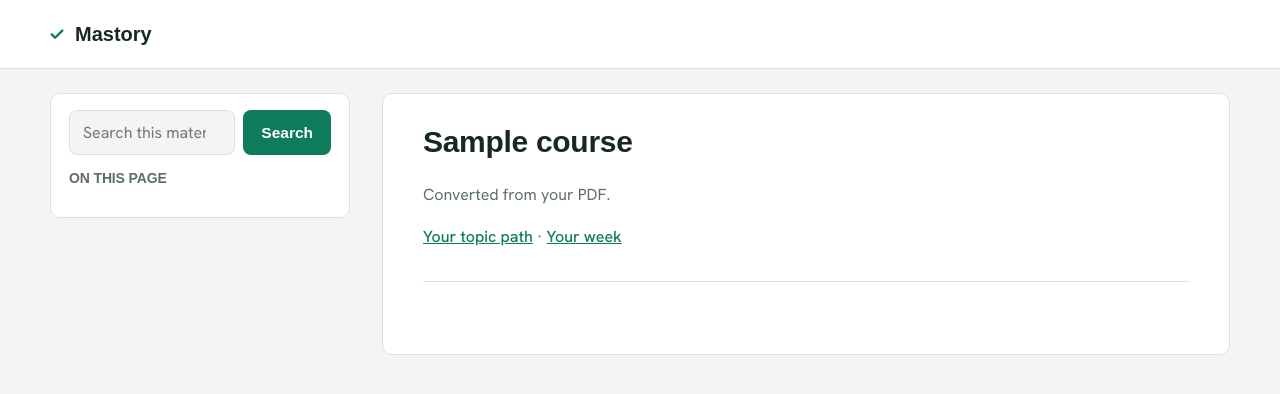
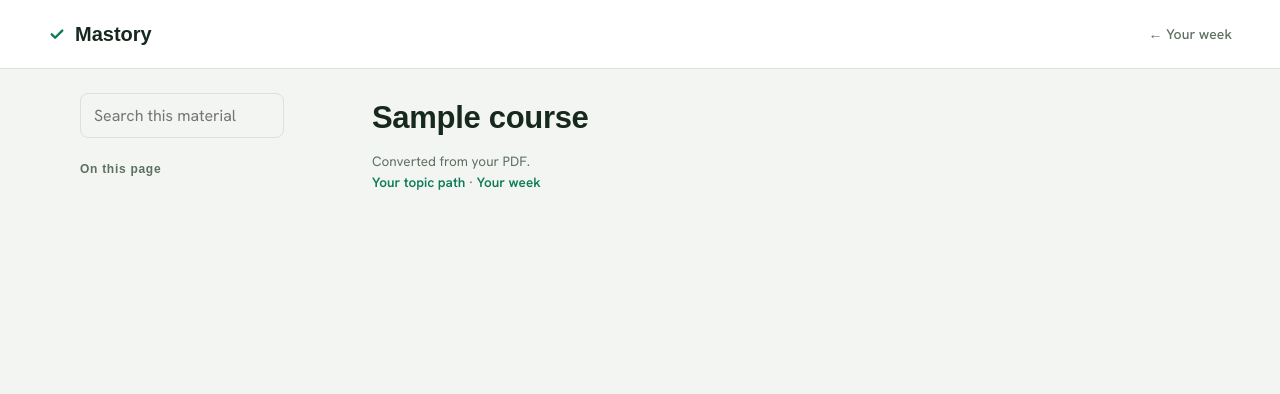
Before and after one commit to Des331150/Mastory, a Django app: page /courses/1/read/ in a window 1280 px wide. Shown: the top 394 px of the page. Run offline with Django 5.2, Linux system fonts and the light colour scheme; data comes from the database, SQL or seed files in the repository; tables that the repository leaves empty hold one stand-in row (values such as "Sample post"); data that the repository does not hold is empty; parts of the project's set-up code (start-up, migrations or seed data) failed here and were passed over; some libraries are stand-ins or nearby versions; some web fonts are replaced.

Commit message:
Reading is the locked quiet reader with its honest states

```diff
--- a/material/static/material/reading.css
+++ b/material/static/material/reading.css
@@ -1034,3 +1034,108 @@ details.settings summary { font-weight: 600; font-size: 15.5px; cursor: pointer;
   .standing-row { grid-template-columns: 1fr; gap: 2px; }
   .plan-page .cut-option { align-items: flex-start; }
 }
+
+/* Reading as the locked quiet reader (read/01 + read/03): the index left,
+   the material right, and the honest conversion states said up front. */
+.reader { grid-template-columns: 248px minmax(0, 1fr); gap: 44px; max-width: 1120px; align-items: start; }
+.index { position: sticky; top: 24px; align-self: start; }
+.index h2 {
+  font-size: 12px;
+  font-weight: 600;
+  letter-spacing: 0.06em;
+  color: var(--ink-soft);
+  margin: 22px 0 8px;
+}
+.index .doc-name { font-weight: 600; font-size: 13.5px; margin: 14px 0 6px; }
+.index ol { list-style: none; margin: 0; padding: 0; }
+.index li a {
+  display: block;
+  font-size: 13.5px;
+  line-height: 1.5;
+  color: var(--ink-soft);
+  text-decoration: none;
+  padding: 4px 10px;
+  border-left: 2px solid transparent;
+  border-radius: 0 6px 6px 0;
+}
+.index li a:hover { color: var(--ink); background: var(--panel); }
+.index li.no-match { opacity: 0.55; }
+
+.reading { background: transparent; border: 0; border-radius: 0; padding: 0; min-width: 0; }
+.reading-head { border-bottom: 0; padding-bottom: 0; margin-bottom: 18px; }
+.reading-head h1 { font-weight: 700; font-size: clamp(25px, 3.2vw, 31px); letter-spacing: -0.01em; margin: 0 0 8px; }
+.reading-head .src { font-size: 13.5px; color: var(--ink-soft); margin: 0; }
+.reading-head .src a { color: var(--green); font-weight: 600; text-decoration: none; }
+.reading-head .src a:hover { text-decoration: underline; }
+
+/* The honest conversion states, folded in from the material screen. */
+.converted {
+  background: var(--panel);
+  border: 1px solid var(--line);
+  border-radius: 12px;
+  padding: 13px 18px;
+  font-size: 13.5px;
+  color: var(--ink-soft);
+  line-height: 1.55;
+  margin: 0 0 12px;
+}
+.converted .stages {
+  display: flex;
+  flex-wrap: wrap;
+  gap: 4px 16px;
+  margin: 0;
+  padding: 0;
+  list-style: none;
+  background: transparent;
+  border-radius: 0;
+  font-size: 13.5px;
+}
+.converted .stage { color: var(--ink-soft); }
+.converted .stage.failed { color: var(--flag, #8a5a12); }
+.converted .fine { margin: 6px 0 0; font-size: 12.5px; color: var(--ink-soft); }
+.reader .failure {
+  background: var(--flag-soft, #f7ecd9);
+  border: 1px solid var(--flag, #8a5a12);
+  color: var(--flag, #8a5a12);
+  border-radius: 12px;
+  padding: 13px 18px;
+  font-size: 13.5px;
+  line-height: 1.55;
+  margin: 0 0 12px;
+}
+.reader .failure b { font-weight: 700; }
+
+.search-line { font-size: 14px; color: var(--ink-soft); margin: 0 0 14px; }
+.search-line b { color: var(--ink); font-weight: 600; }
+
+.doc {
+  background: var(--panel);
+  border: 1px solid var(--line);
+  border-radius: 14px;
+  padding: clamp(22px, 3.5vw, 44px) clamp(20px, 4vw, 48px);
+  margin: 0 0 26px;
+}
+.slide { padding: 26px 0; border-top: 1px solid var(--line); }
+.slide:first-of-type { border-top: 0; padding-top: 0; }
+.slide .where { font-size: 12.5px; color: var(--ink-soft); margin: 0 0 10px; }
+.slide .where a { color: var(--green); font-weight: 600; text-decoration: none; }
+.slide .where a:hover { text-decoration: underline; }
+.slide h2 {
+  font-weight: 700;
+  font-size: 21px;
+  letter-spacing: -0.01em;
+  margin: 0 0 12px;
+}
+.slide p { font-size: 15.5px; line-height: 1.65; max-width: 66ch; }
+.slide.dimmed { opacity: 0.32; }
+/* The section's own h2 already says the slide's name; the markdown's first
+   heading is that same line again, so it yields. The first block is only
+   hidden when it *is* a heading, which is exactly when the title came from it. */
+.slide > .span:first-of-type > :is(h1, h2, h3, h4, h5, h6),
+.slide > .block:first-of-type > :is(h1, h2, h3, h4, h5, h6) { display: none; }
+
+@media (max-width: 860px) {
+  .reader { grid-template-columns: 1fr; gap: 24px; }
+  .index { position: static; display: none; }
+  .index.open { display: block; }
+}
--- a/material/templates/material/read.html
+++ b/material/templates/material/read.html
@@ -1,20 +1,24 @@
 {% extends "material/base.html" %}
 {% block title %}{{ course.title }}: reading{% endblock %}
 
+{% block masthead_right %}
+<a class="crumb" href="{% url 'plan' course.pk %}">← Your week</a>
+{% endblock %}
+
 {% block content %}
 <div class="reader" x-data="{ navOpen: false }">
-  <aside class="reader-sidebar" :class="navOpen && 'open'">
+  <aside class="index" :class="navOpen && 'open'">
     <form class="search" method="get" action="{% url 'course-read' course.pk %}">
       <label class="visually-hidden" for="id_q">Search this material</label>
       <input id="id_q" type="search" name="q" value="{{ query }}"
              placeholder="Search this material" />
-      <button type="submit">Search</button>
+      <button type="submit" class="visually-hidden">Search</button>
     </form>
 
-    <nav class="index">
+    <nav class="page-index">
       <h2>On this page</h2>
       {% for document in documents %}
-        <p class="index-file">
+        <p class="doc-name">
           <a href="{% url 'source-original' course.pk document.source_file.pk %}"
              >{{ document.source_file.original_name }}</a>
         </p>
@@ -29,35 +33,36 @@
     </nav>
   </aside>
 
-  <article class="reading">
+  <main class="reading">
     <header class="reading-head">
       <button class="nav-toggle" type="button" @click="navOpen = !navOpen">Sections</button>
       <h1>{{ course.title }}</h1>
-      <p class="muted">
+      <p class="src">
         Converted from your PDF.
         {% for document in documents %}
           <a href="{% url 'source-original' course.pk document.source_file.pk %}"
              >View the original {{ document.source_file.original_name }}</a>{% if not forloop.last %} ·{% endif %}
         {% endfor %}
       </p>
-      <p class="muted">
-        <a href="{% url 'topic-path' course.pk %}">Your topic path</a> &middot;
+      <p class="src">
+        <a href="{% url 'topic-path' course.pk %}">Your topic path</a> ·
         <a href="{% url 'plan' course.pk %}">Your week</a>
       </p>
     </header>
 
     {% for failed in failures %}
-      <p class="error failure" role="alert">
-        {{ failed.source_file.original_name }} could not be converted.
+      <p class="failed error" role="alert">
+        <b>{{ failed.source_file.original_name }} could not be converted.</b>
         {{ failed.source_file.failure_reason }}
         {{ failed.source_file.failure_advice }}
       </p>
     {% endfor %}
 
     {% if query %}
-      <p class="search-summary" role="status">
+      <p class="search-line" role="status">
         {% if matching %}
-          {{ matching|length }} section{{ matching|length|pluralize }} match &ldquo;{{ query }}&rdquo;
+          <b>{{ matching|length }} section{{ matching|length|pluralize }} match &ldquo;{{ query }}&rdquo;</b>:
+          the rest are dimmed below, not hidden.
         {% else %}
           No sections match &ldquo;{{ query }}&rdquo;
         {% endif %}
@@ -65,20 +70,26 @@
     {% endif %}
 
     {% for document in documents %}
-      <div class="document">
+      <div class="converted">
         <ol class="stages">
           {% for stage in document.stages %}
             <li class="stage {{ stage.outcome }}">{{ stage.label }}: {{ stage.detail }}</li>
           {% endfor %}
         </ol>
+        <p class="fine">Re-uploading a file is re-paying for its conversion, so check this
+          list before you upload again.</p>
+      </div>
+
+      <article class="doc">
         {% for section in document.sections %}
           <section id="{{ section.anchor }}" class="slide{% if query and not section.matched %} dimmed{% endif %}">
+            <p class="where">Slide {{ section.number }}</p>
             <h2>{{ section.title }}</h2>
             {{ section.html|safe }}
           </section>
         {% endfor %}
-      </div>
+      </article>
     {% endfor %}
-  </article>
+  </main>
 </div>
 {% endblock %}
```
